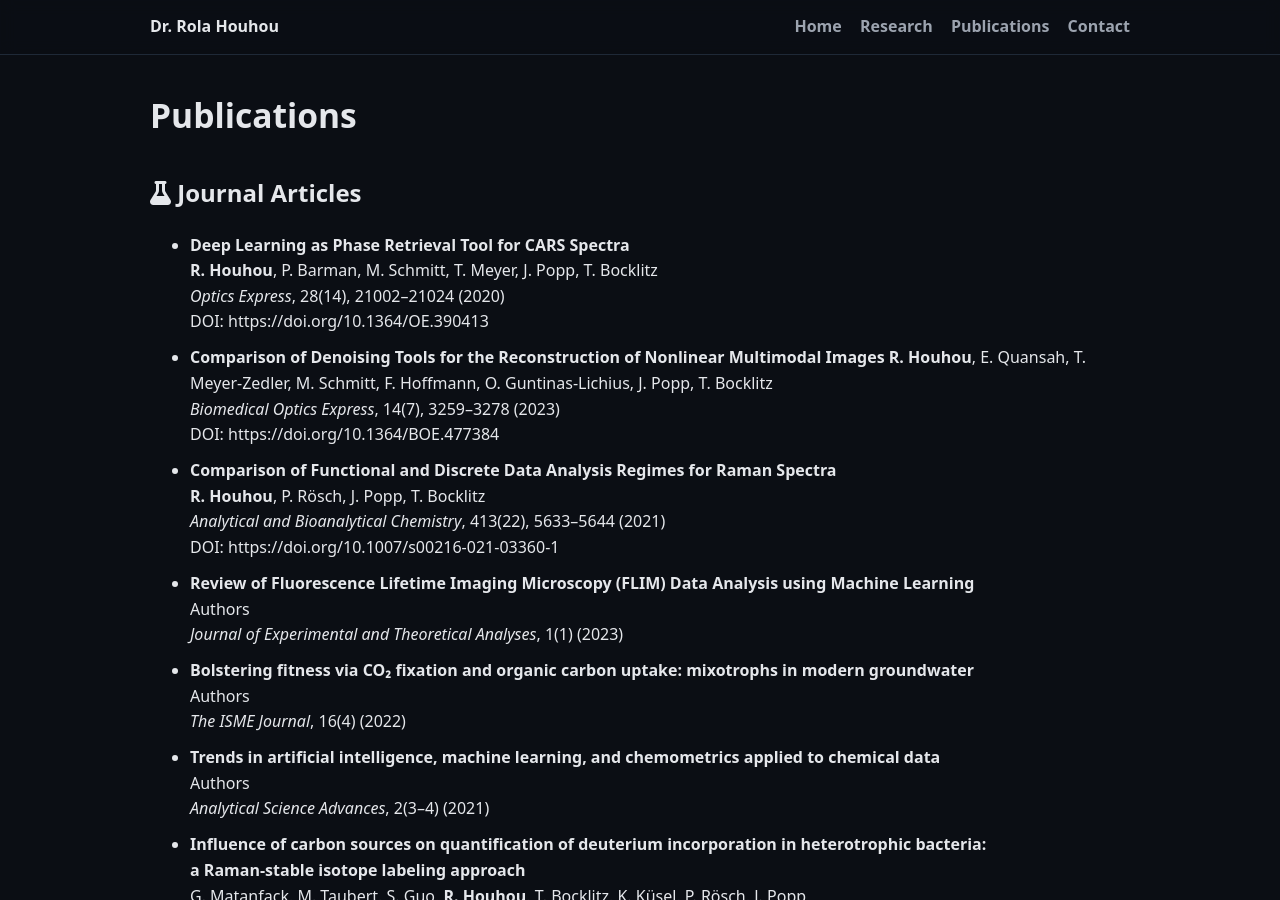
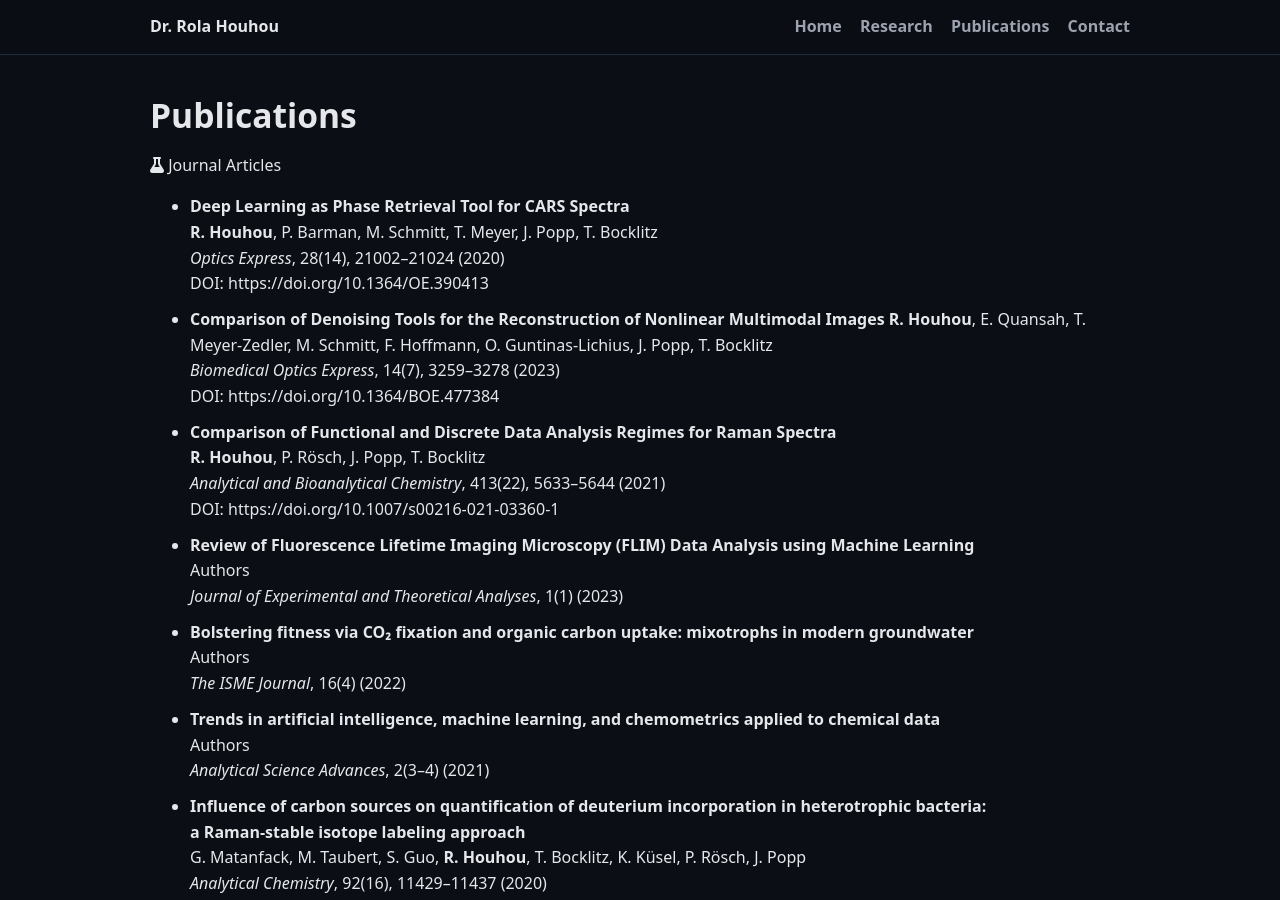
Before and after one commit to rhouhou/rhouhou.github.io, a Jekyll site: the page built from publications/index.md, in a window 1280 px wide and 900 px high. Built offline with Jekyll 4.4.1, drawn with Linux system fonts in a browser that asks for light colours.

Commit message:
Fix HTML encoding in journal articles section

```diff
--- a/publications/index.md
+++ b/publications/index.md
@@ -5,7 +5,7 @@ title: Publications
 
 # Publications
 
-## <i class="fa-solid fa-flask"></i> Journal Articles
+<i class="fa-solid fa-flask"></i> Journal Articles
 - **Deep Learning as Phase Retrieval Tool for CARS Spectra**
   **R. Houhou**, P. Barman, M. Schmitt, T. Meyer, J. Popp, T. Bocklitz
   *Optics Express*, 28(14), 21002–21024 (2020)
```
